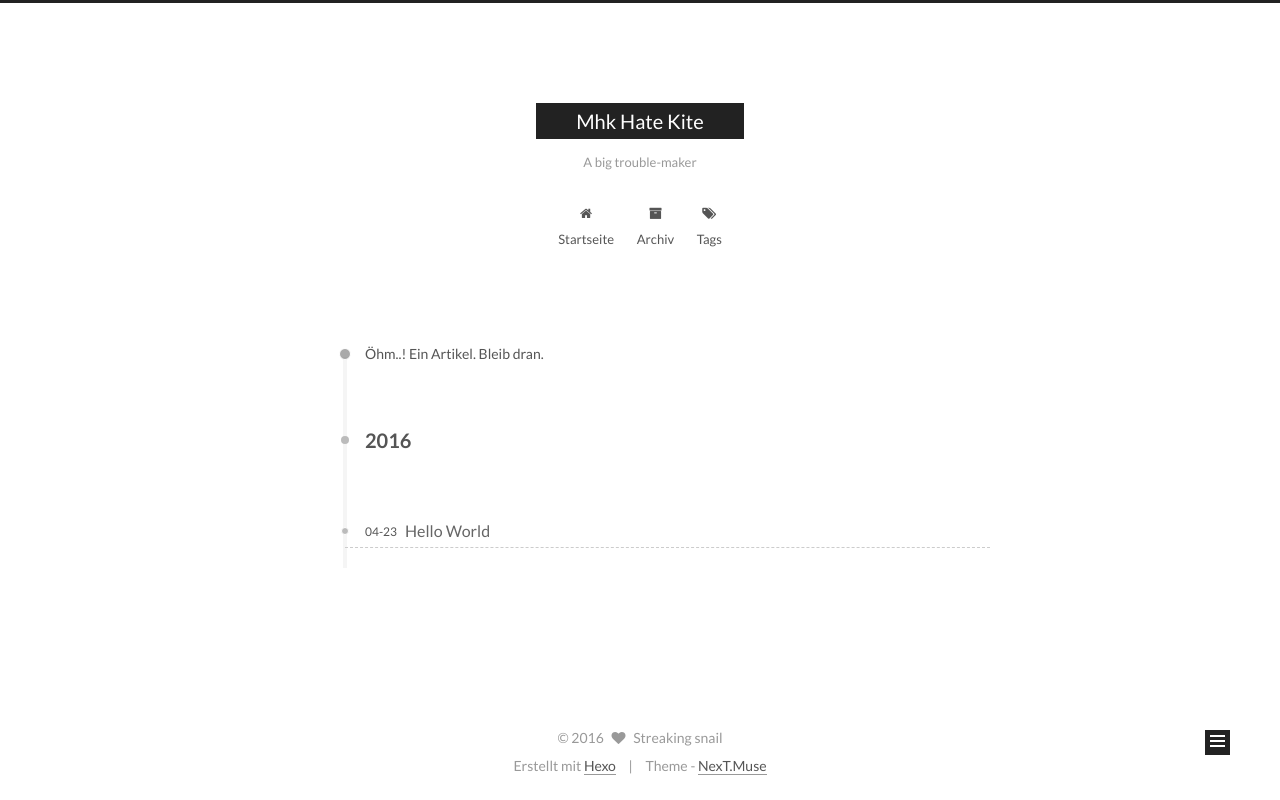
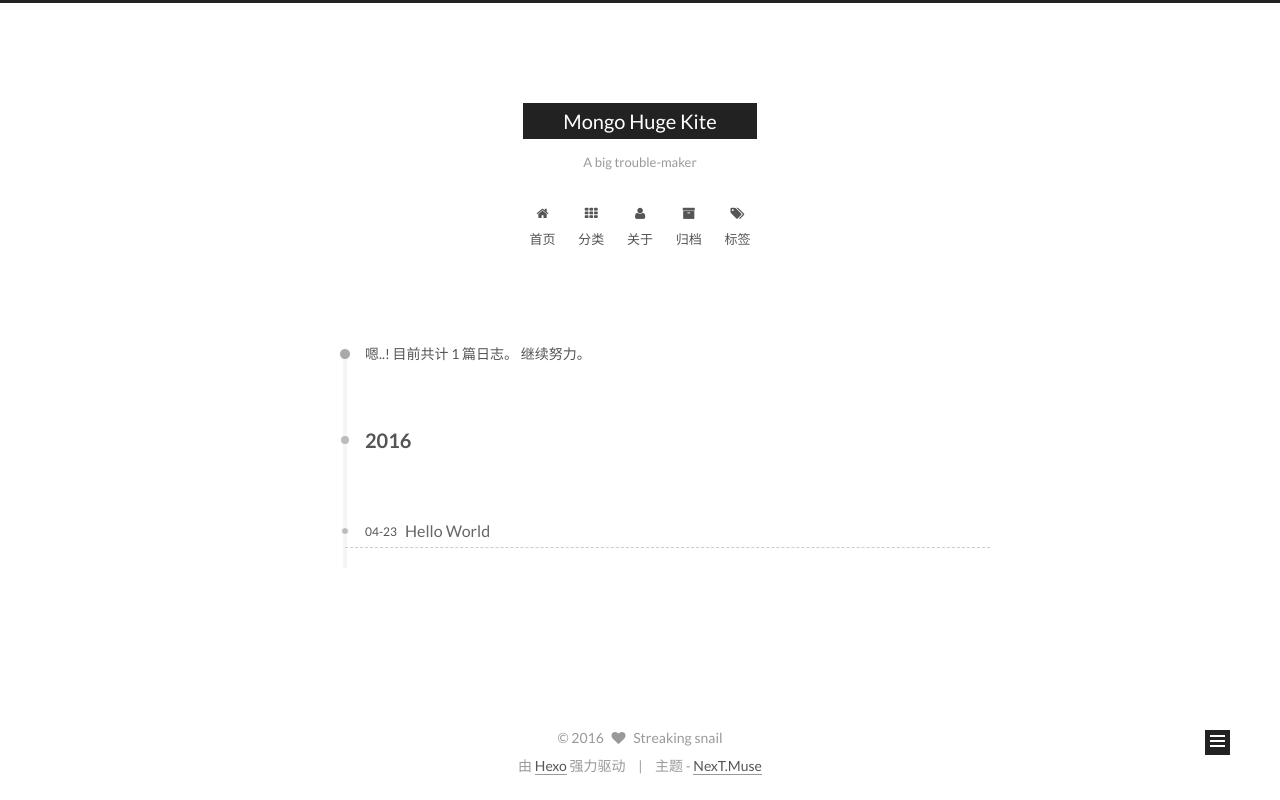
Before and after one commit to mihongkun/mihongkun.github.io, a plain HTML site: page archives/2016/04/index.html in a window 1280 px wide. Drawn offline with Linux system fonts and the light colour scheme.

Commit message:
Site updated: 2016-04-23 22:44:05

```diff
--- a/archives/2016/04/index.html
+++ b/archives/2016/04/index.html
@@ -82,12 +82,12 @@
 
 <meta name="description" content="Various toss">
 <meta property="og:type" content="website">
-<meta property="og:title" content="Mhk Hate Kite">
+<meta property="og:title" content="Mongo Huge Kite">
 <meta property="og:url" content="http://yoursite.com/archives/2016/04/index.html">
-<meta property="og:site_name" content="Mhk Hate Kite">
+<meta property="og:site_name" content="Mongo Huge Kite">
 <meta property="og:description" content="Various toss">
 <meta name="twitter:card" content="summary">
-<meta name="twitter:title" content="Mhk Hate Kite">
+<meta name="twitter:title" content="Mongo Huge Kite">
 <meta name="twitter:description" content="Various toss">
 
 
@@ -101,15 +101,15 @@
     motion: true,
     duoshuo: {
       userId: 0,
-      author: 'Author'
+      author: '博主'
     }
   };
 </script>
 
-  <title> Archiv | Mhk Hate Kite </title>
+  <title> 归档 | Mongo Huge Kite </title>
 </head>
 
-<body itemscope itemtype="http://schema.org/WebPage" lang="">
+<body itemscope itemtype="http://schema.org/WebPage" lang="zh-Hans">
 
 
 
@@ -137,7 +137,7 @@
   <div class="custom-logo-site-title">
     <a href="/"  class="brand" rel="start">
       <span class="logo-line-before"><i></i></span>
-      <span class="site-title">Mhk Hate Kite</span>
+      <span class="site-title">Mongo Huge Kite</span>
       <span class="logo-line-after"><i></i></span>
     </a>
   </div>
@@ -164,7 +164,27 @@
 
               <i class="menu-item-icon fa fa-home fa-fw"></i> <br />
 
-            Startseite
+            首页
+          </a>
+        </li>
+
+
+        <li class="menu-item menu-item-categories">
+          <a href="/categories" rel="section">
+
+              <i class="menu-item-icon fa fa-th fa-fw"></i> <br />
+
+            分类
+          </a>
+        </li>
+
+
+        <li class="menu-item menu-item-about">
+          <a href="/about" rel="section">
+
+              <i class="menu-item-icon fa fa-user fa-fw"></i> <br />
+
+            关于
           </a>
         </li>
 
@@ -174,7 +194,7 @@
 
               <i class="menu-item-icon fa fa-archive fa-fw"></i> <br />
 
-            Archiv
+            归档
           </a>
         </li>
 
@@ -184,7 +204,7 @@
 
               <i class="menu-item-icon fa fa-tags fa-fw"></i> <br />
 
-            Tags
+            标签
           </a>
         </li>
 
@@ -214,7 +234,7 @@
 
 
 
-      Öhm..! Ein Artikel. Bleib dran.
+      嗯..! 目前共计 1 篇日志。 继续努力。
     </span>
 
 
@@ -304,7 +324,7 @@
           <div class="site-state-item site-state-posts">
             <a href="/archives">
               <span class="site-state-item-count">1</span>
-              <span class="site-state-item-name">Artikel</span>
+              <span class="site-state-item-name">日志</span>
             </a>
           </div>
 
@@ -351,11 +371,11 @@
 </div>
 
 <div class="powered-by">
-  Erstellt mit  <a class="theme-link" href="http://hexo.io">Hexo</a>
+  由 <a class="theme-link" href="http://hexo.io">Hexo</a> 强力驱动
 </div>
 
 <div class="theme-info">
-  Theme -
+  主题 -
   <a class="theme-link" href="https://github.com/iissnan/hexo-theme-next">
     NexT.Muse
   </a>
```
Also changed, not shown: 2016/04/23/hello-world/index.html (+34 -14 lines), archives/2016/index.html (+34 -14 lines), archives/index.html (+34 -14 lines), index.html (+34 -14 lines), images/default_avatar.jpg (added), 1 other file.
